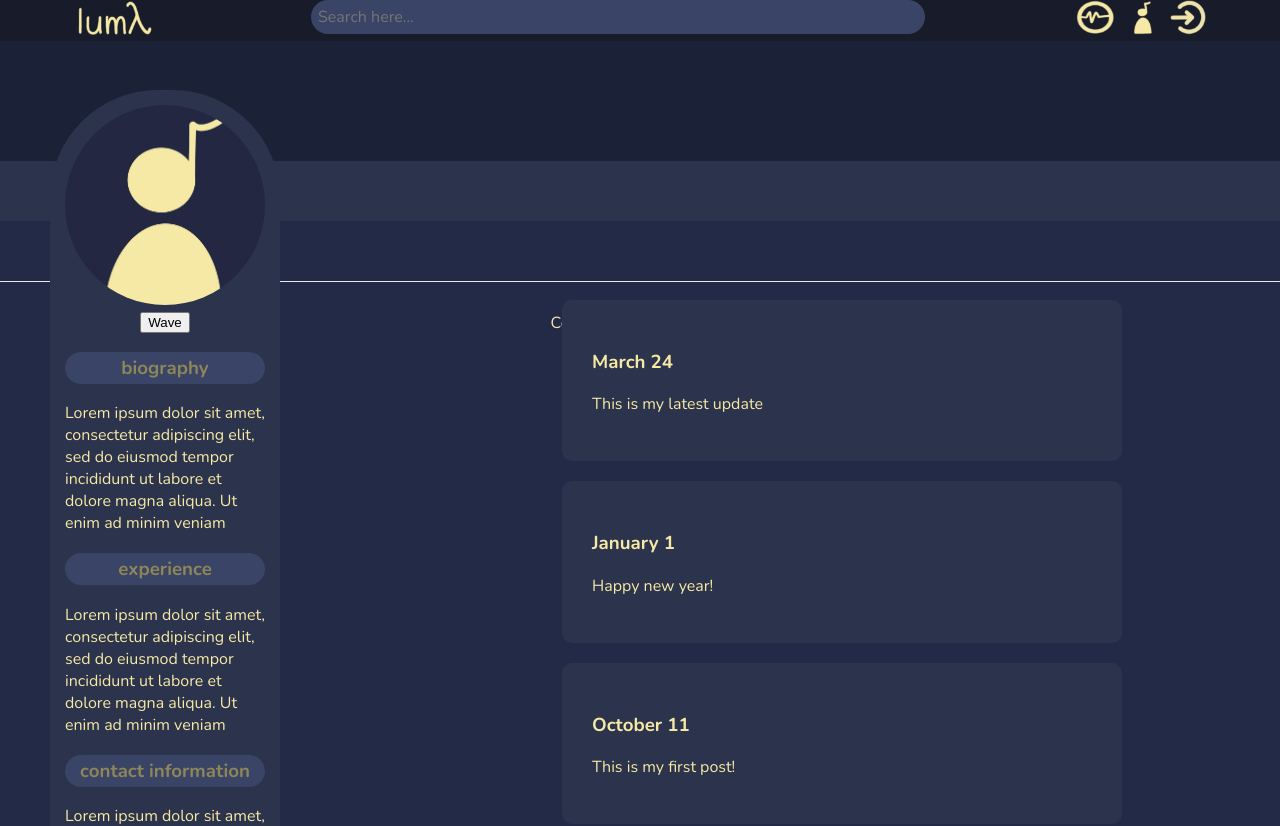
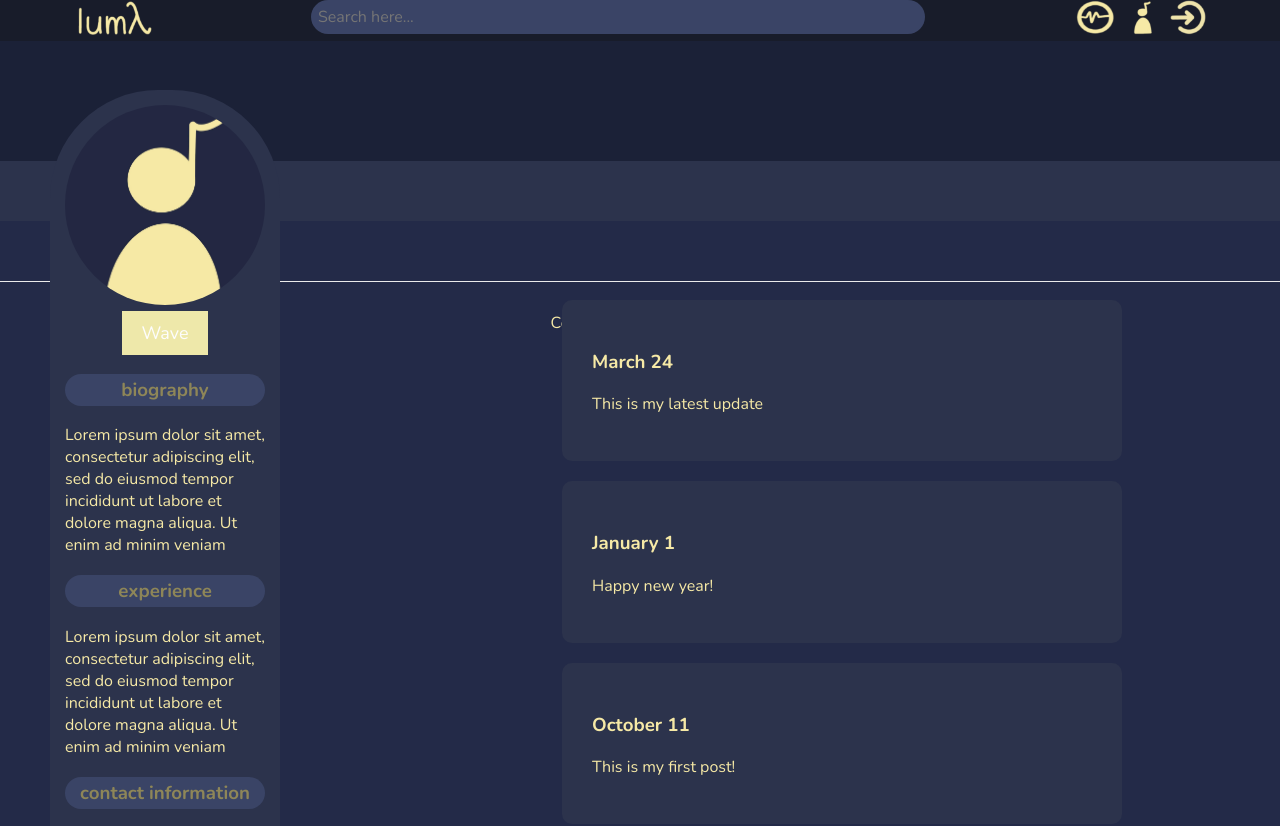
Before and after one commit to thejamielin/Luma, a Next.js app in the folder src/frontend/: page /profile in a window 1280 px wide. Shown: the top 826 px of the page. Built offline with nearby package versions, Linux system fonts and the light colour scheme.

Commit message:
moved the css for profile button into global

```diff
--- a/src/frontend/pages/profile.js
+++ b/src/frontend/pages/profile.js
@@ -5,7 +5,7 @@ import Link from "next/link";
 import dynamic from 'next/dynamic';
 import { Button } from '../components/Button'
 import { scryRenderedComponentsWithType } from "react-dom/test-utils";
-import components from '../components/button.module.css'
+/* import components from '../components/button.module.css' */
 
 const Post = dynamic(() => import('../components/post'))
 
@@ -18,11 +18,10 @@ export default function Home() {
       </Head>
       <div className={styles.banner} />
       <div className={styles.profilebar} />
-
       <div className={styles.biodrop}>
          <Image className={styles.pfp} src="/defaultpfp.jpg" width={200} height={200}/>
 
-      <div className={components.btn}>
+      <div className="btn">
         <Button>Wave</Button>
       </div>
 
--- a/src/frontend/styles/globals.css
+++ b/src/frontend/styles/globals.css
@@ -70,3 +70,38 @@ nav {
   padding: 30px;
   margin: 20px;
 }
+
+/*For Button*/
+
+.btn {
+  font-family: "Nunito", sans-serif;
+  font-weight: 400;
+  border-radius: 10x;
+  cursor: pointer;
+  transition: transform 0.3s ease;
+  text-align: center;
+}
+
+.btn:hover {
+  transform: translateY(-3px);
+}
+
+/*Button Colors and Styles */
+
+.btn--primary--solid {
+  background-color: palegoldenrod;
+  color: var(--white);
+  border: none;
+}
+
+/* Button Size */
+
+.btn--medium {
+  padding: 10px 20px;
+  font-size: 18px;
+}
+
+.btn--small {
+  padding: 15px 30 px;
+  font-size: 20px;
+}
```
